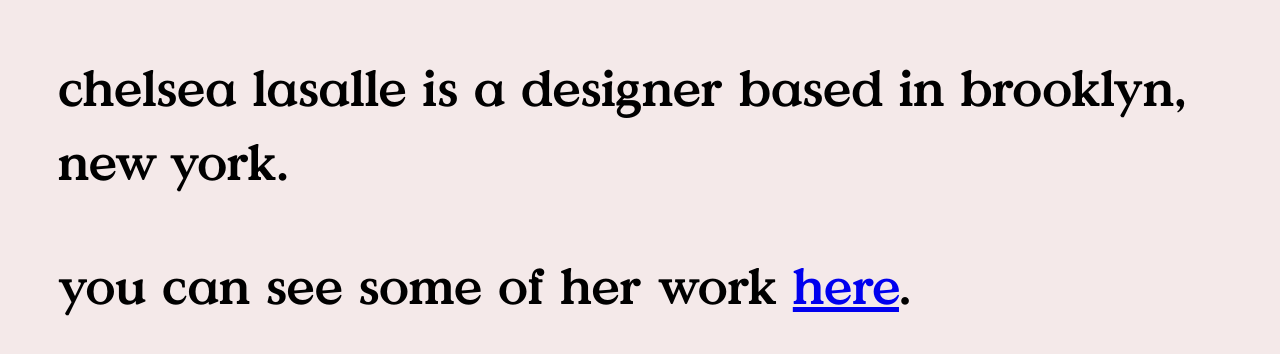
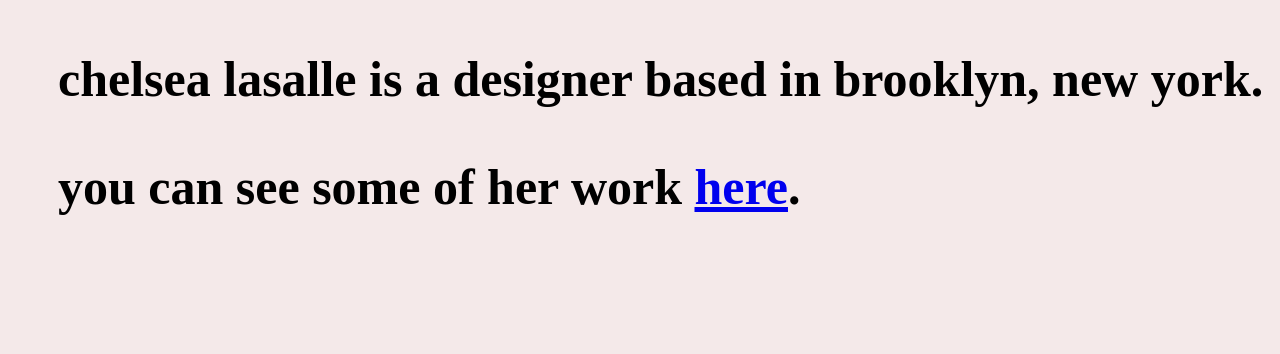
Before and after one commit to chels/chels.github.io, a plain HTML site: page index.html in a window 1280 px wide. Drawn offline with Linux system fonts and the light colour scheme.

Commit message:
Update style.css

```diff
--- a/style.css
+++ b/style.css
@@ -1,8 +1,3 @@
-@font-face {
-    font-family: value-serif-bold;
-    src: url('value-serif-bold.otf');
-}
-
 body {
   background-color: #F4E9E9;
 }
```
